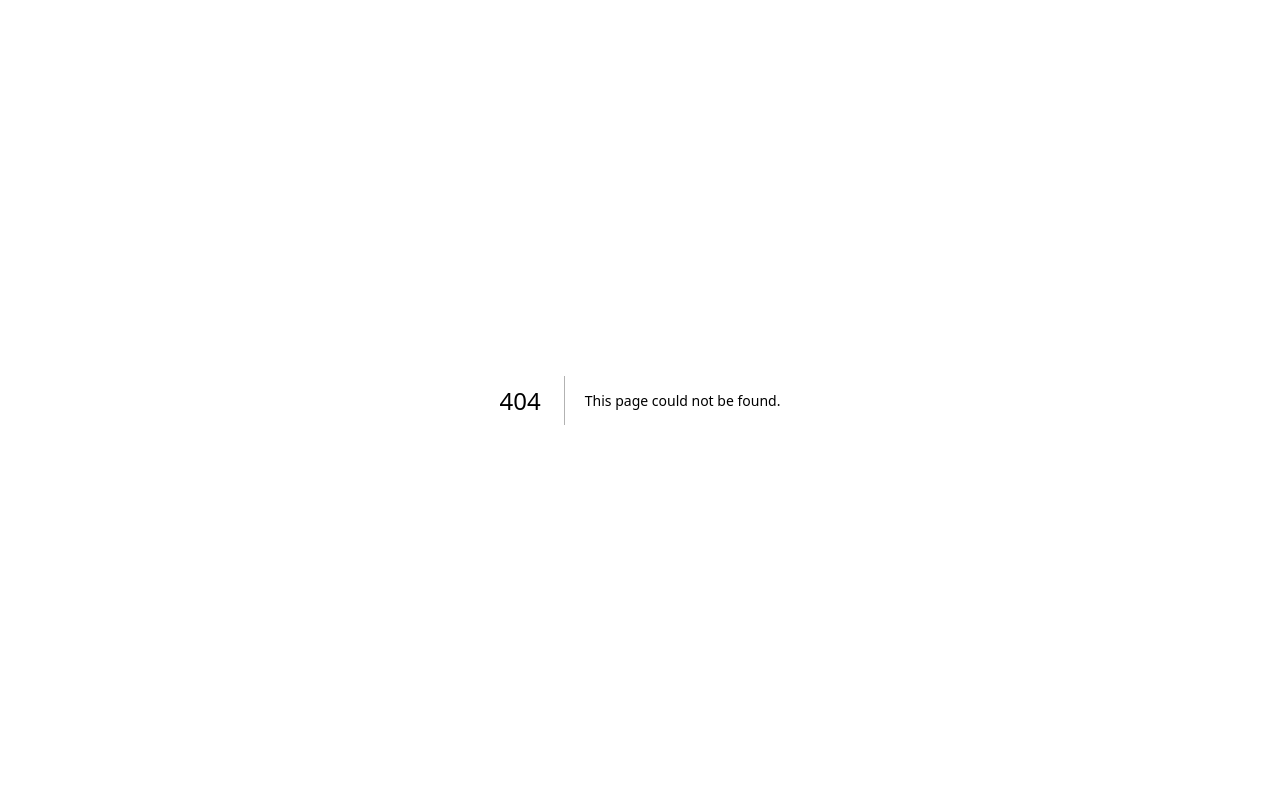
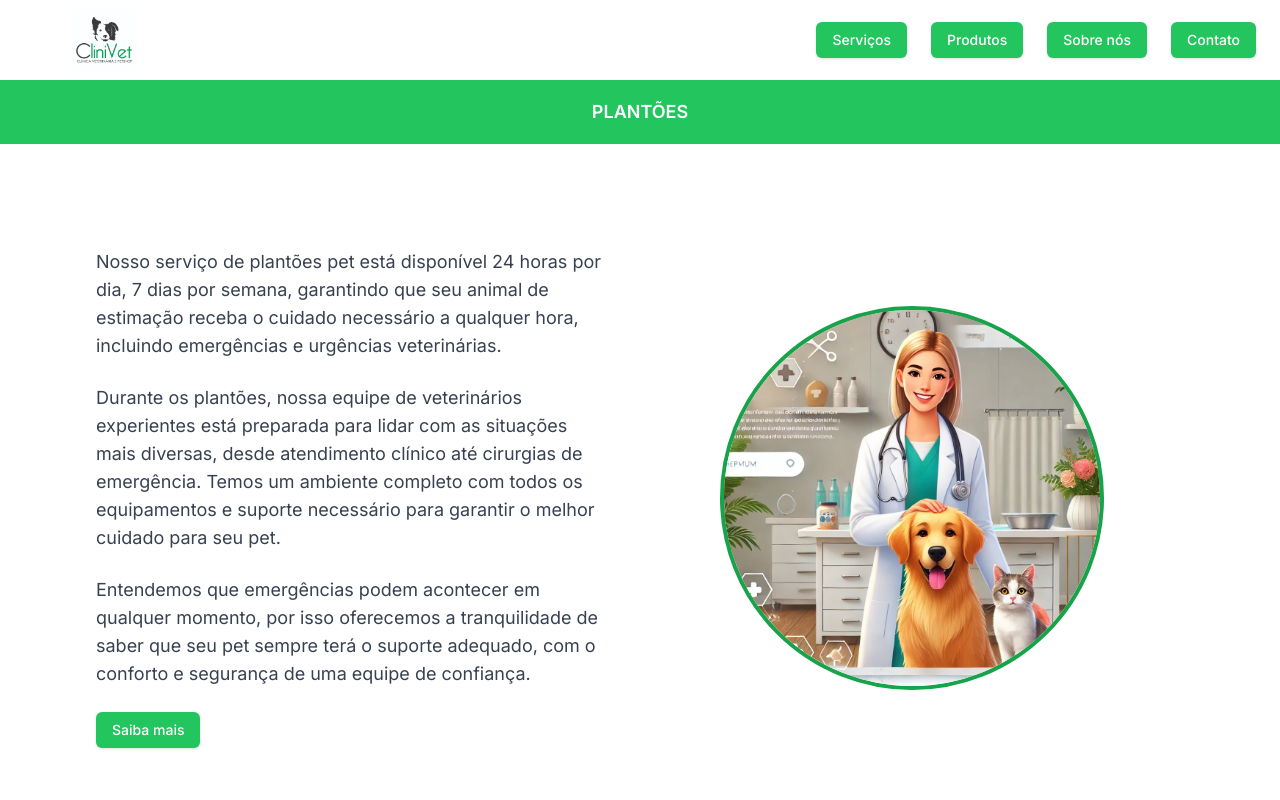
Before and after one commit to Nicolasmoss92/clini-vet, a Next.js app: page /onDuty in a window 1280 px wide. Before the commit this address had no page. Shown: the top 800 px of the page. Built offline with nearby package versions, Linux system fonts and the light colour scheme.

Commit message:
feat: page on duty

```diff
--- /dev/null
+++ b/src/app/onDuty/page.tsx
@@ -0,0 +1,41 @@
+import Footer from "@/components/footer";
+import Header from "@/components/header";
+import { ButtonLearnAbout } from "@/components/header/ButtonlearnMore";
+import SubHeader from "@/components/layout/onDuty/Header";
+
+export default function OnDuty() {
+    return (
+        <div className="flex flex-col min-h-screen overflow-hidden">
+            <Header />
+            <main className="flex-grow flex flex-col items-center p-0 w-full">
+                <SubHeader />
+
+                <div className="w-full max-w-6xl mx-auto flex flex-col md:flex-row items-center justify-between py-16 px-4 md:px-8 bg-white rounded-lg mt-10">
+                    {/* Texto à esquerda */}
+                    <div className="w-full md:w-1/2 md:pr-8 mb-8 md:mb-0">
+                        <p className="text-base md:text-lg text-gray-700 mb-4 md:mb-6">
+                            Nosso serviço de plantões pet está disponível 24 horas por dia, 7 dias por semana, garantindo que seu animal de estimação receba o cuidado necessário a qualquer hora, incluindo emergências e urgências veterinárias.
+                        </p>
+                        <p className="text-base md:text-lg text-gray-700 mb-4 md:mb-6">
+                            Durante os plantões, nossa equipe de veterinários experientes está preparada para lidar com as situações mais diversas, desde atendimento clínico até cirurgias de emergência. Temos um ambiente completo com todos os equipamentos e suporte necessário para garantir o melhor cuidado para seu pet.
+                        </p>
+                        <p className="text-base md:text-lg text-gray-700 mb-4 md:mb-6">
+                            Entendemos que emergências podem acontecer em qualquer momento, por isso oferecemos a tranquilidade de saber que seu pet sempre terá o suporte adequado, com o conforto e segurança de uma equipe de confiança.
+                        </p>
+                        <ButtonLearnAbout />
+                    </div>
+
+                    {/* Imagem à direita */}
+                    <div className="w-full md:w-1/2 flex justify-center">
+                        <img
+                            src="/teste.webp" // Substitua pelo caminho correto da imagem
+                            alt="Veterinária com um pet"
+                            className="w-64 h-64 md:w-96 md:h-96 object-cover rounded-full border-4 border-green-600"
+                        />
+                    </div>
+                </div>
+            </main>
+            <Footer />
+        </div>
+    );
+}
--- a/src/components/layout/onDuty/header.tsx
+++ b/src/components/layout/onDuty/header.tsx
@@ -3,7 +3,7 @@
 export default function SubHeader() {
   return (
     <header className="bg-green-500 text-white w-full h-16 flex items-center justify-center">
-      <div className="text-white text-lg font-semibold">AMO PET SISTER</div>
+      <div className="text-white text-lg font-semibold">PLANTÕES</div>
     </header>
   );
 }
```
